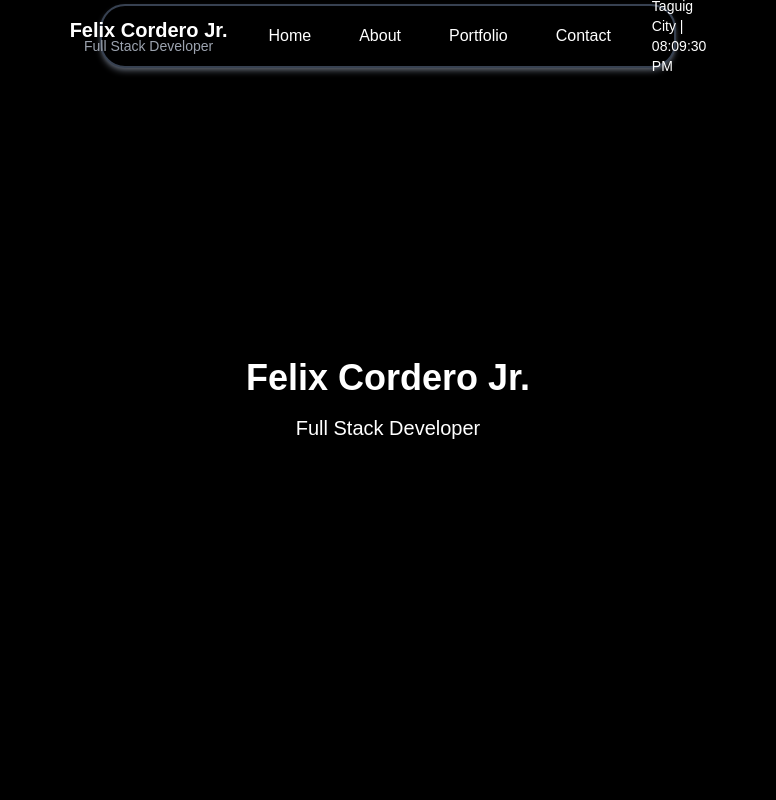
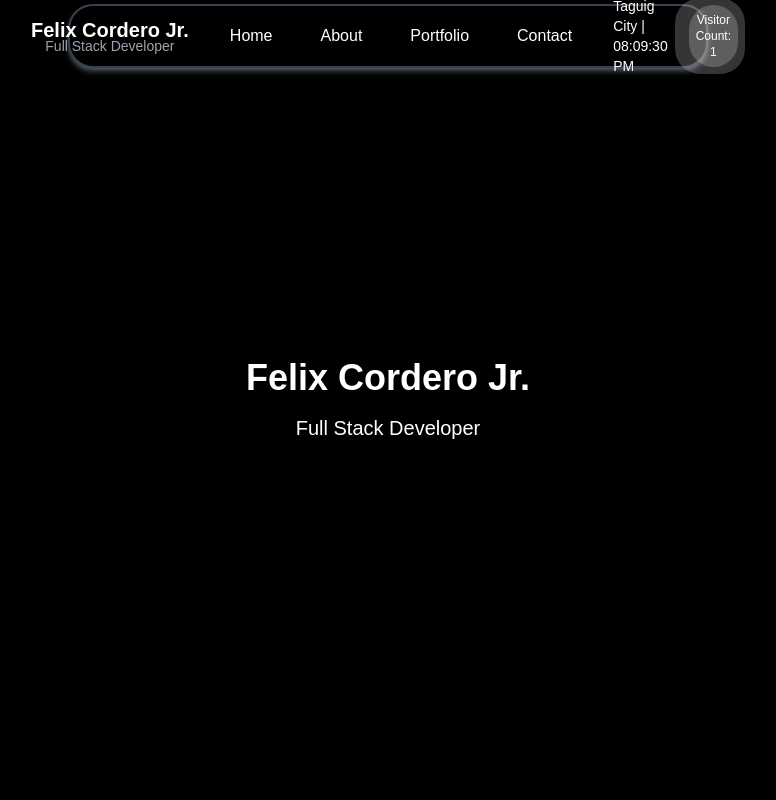
Before and after one commit to Felix-Cordero-Jr/Felix-Cordero-Jr., a Next.js app: page / in a window 1280 px wide. Shown: the top 800 px of the page, without its empty margins (252-1028 px from the left). Built offline with nearby package versions, Linux system fonts and the light colour scheme.

Commit message:
Visitors counter

```diff
--- /dev/null
+++ b/src/app/api/visitor-count/route.ts
@@ -0,0 +1,18 @@
+// src/app/api/visitor-count/route.ts
+
+export async function GET() {
+    if (typeof window === 'undefined') {
+      // Make sure the code only runs on the client side
+      return new Response(JSON.stringify({ count: 0 }), {
+        status: 500,
+      });
+    }
+
+    let count = parseInt(localStorage.getItem('visitorCount') || '0', 10);
+    count++;
+    localStorage.setItem('visitorCount', count.toString());
+
+    return new Response(JSON.stringify({ count }), {
+      status: 200,
+    });
+  }
--- a/src/app/components/Header.tsx
+++ b/src/app/components/Header.tsx
@@ -1,13 +1,11 @@
-'use client';
 
-import Navbar from './Navbar';
 
-const Header: React.FC = () => {
+function Header() {
   return (
     <header className="fixed top-7 left-1/2 transform -translate-x-1/2 w-[90%] sm:w-[80%] md:w-[70%] lg:w-[60%] xl:w-[50%] bg-black bg-opacity-0 shadow-md z-50 rounded-[25px] px-4 py-2 overflow-visible flex items-center justify-center border-2 border-gray-800">
-      <Navbar />
+
     </header>
   );
-};
+}
 
 export default Header;
--- a/src/app/components/Hero.tsx
+++ b/src/app/components/Hero.tsx
@@ -1,5 +1,6 @@
 // src/app/components/Hero.tsx
 "use client";
+
 
 const Hero = () => {
   return (
--- a/src/app/components/Navbar.tsx
+++ b/src/app/components/Navbar.tsx
@@ -2,12 +2,13 @@
 
 import { useState } from 'react';
 import TimeDisplay from './TimeDisplay';
+import VisitorCount from './VisitorCount';
 
 const Navbar: React.FC = () => {
   const [isMenuOpen, setIsMenuOpen] = useState(false);
 
   return (
-    <nav className="bg-black shadow-lg shadow-gray-500/70 shadow-md fixed top-1 left-50% z-50 rounded-[25px] text-white border-2 border-gray-700 flex items-center justify-center h-16  w-[90%] sm:w-[90%] lg:w-[45%]">
+    <nav className="bg-black shadow-lg shadow-gray-500/70 shadow-md fixed top-1 left-50% z-50 rounded-[25px] text-white border-2 border-gray-700 flex items-center justify-center h-16  w-[90%] sm:w-[90%] lg:w-[50%]">
       <div className="flex flex-col md:flex-row justify-between items-center max-w-7xl mx-auto px-4 sm:px-6 lg:px-8">
         {/* Logo and Subtext */}
         <div className="flex flex-col items-center text-center py-[5px] max-w-full pr-[25px]">
@@ -52,6 +53,9 @@ const Navbar: React.FC = () => {
         <div className="hidden md:block text-xs md:text-sm text-gray-400 pl-[25px]">
           <TimeDisplay timeZone="Asia/Manila" cityName="Taguig City" />
         </div>
+        <div className="visitor-count text-xs">
+      <VisitorCount />
+      </div>
       </div>
     </nav>
   );
--- /dev/null
+++ b/src/app/components/VisitorCount.tsx
@@ -0,0 +1,32 @@
+// src/app/components/VisitorCount.tsx
+
+'use client';  // Add this line to mark the component as a client-side component
+
+import { useEffect, useState } from 'react';
+
+const VisitorCount = () => {
+  const [visitorCount, setVisitorCount] = useState<number>(0);
+
+  useEffect(() => {
+    // Simulate fetching visitor count from a backend or database
+    const fetchVisitorCount = async () => {
+      try {
+        const response = await fetch('/api/visitor-count'); // Your API endpoint here
+        const data = await response.json();
+        setVisitorCount(data.count);
+      } catch (error) {
+        console.error('Failed to fetch visitor count:', error);
+      }
+    };
+
+    fetchVisitorCount();
+  }, []);
+
+  return (
+    <div className="visitor-count">
+      <p className="text-x font-normal">Visitor Count: {visitorCount}</p>
+    </div>
+  );
+};
+
+export default VisitorCount;
--- a/src/app/page.tsx
+++ b/src/app/page.tsx
@@ -3,7 +3,7 @@ import Hero from './components/Hero';
 import About from './components/About';
 import Portfolio from './components/Portfolio';
 import Contact from './components/Contact';
-import Footer from './components/Footer';
+
 
 const Home = () => {
   return (
--- a/src/app/styles/globals.css
+++ b/src/app/styles/globals.css
@@ -7,3 +7,13 @@
 body {
   font-family: 'Arial', sans-serif;
 }
+
+/* src/styles/globals.css or src/app/components/VisitorCount.module.css */
+.visitor-count {
+  background-color: #f0f0f038;
+  padding: 7px;
+  border-radius: 25px;
+  text-align: center;
+  margin-left: 7px;
+
+}
```
